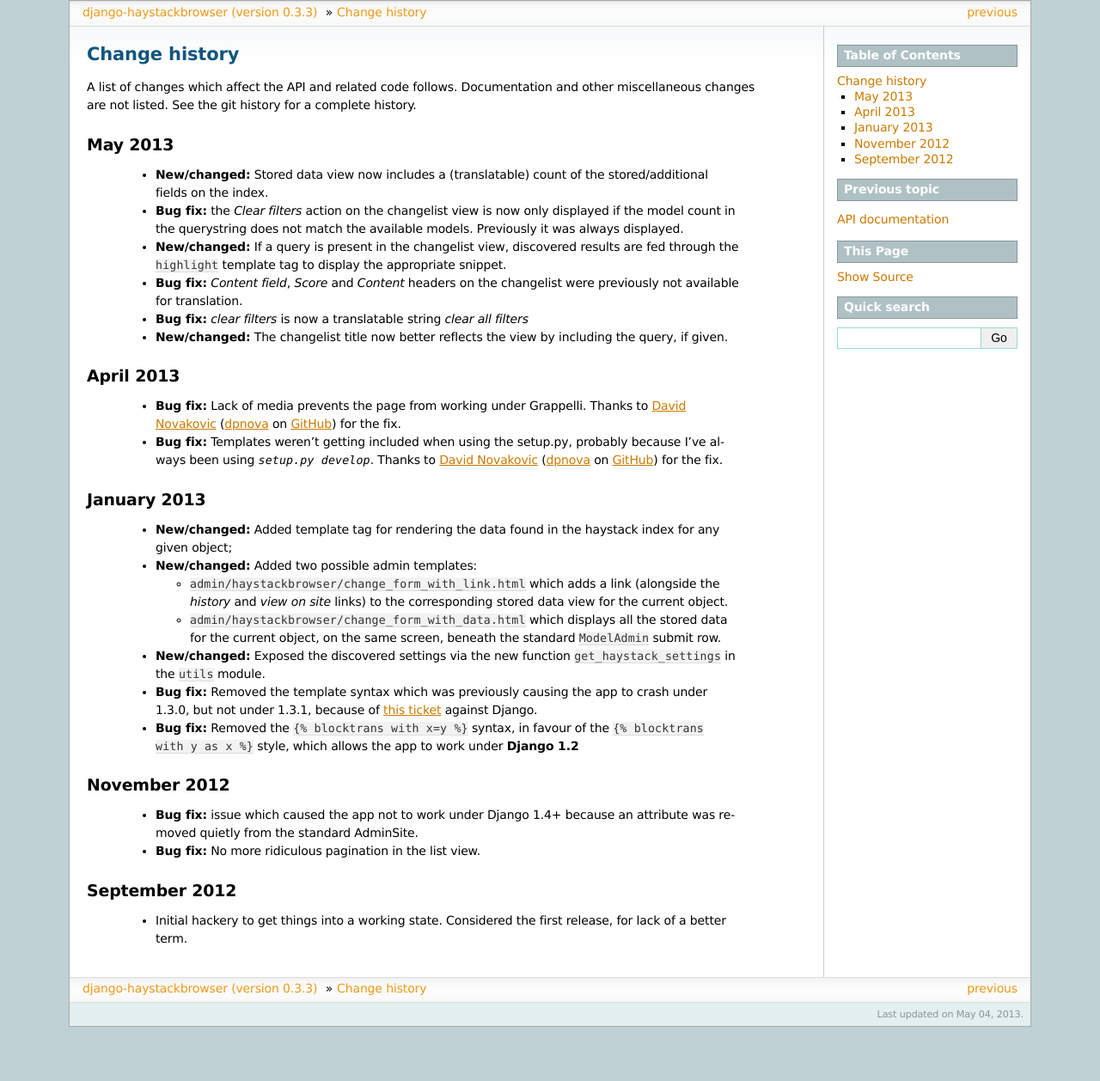
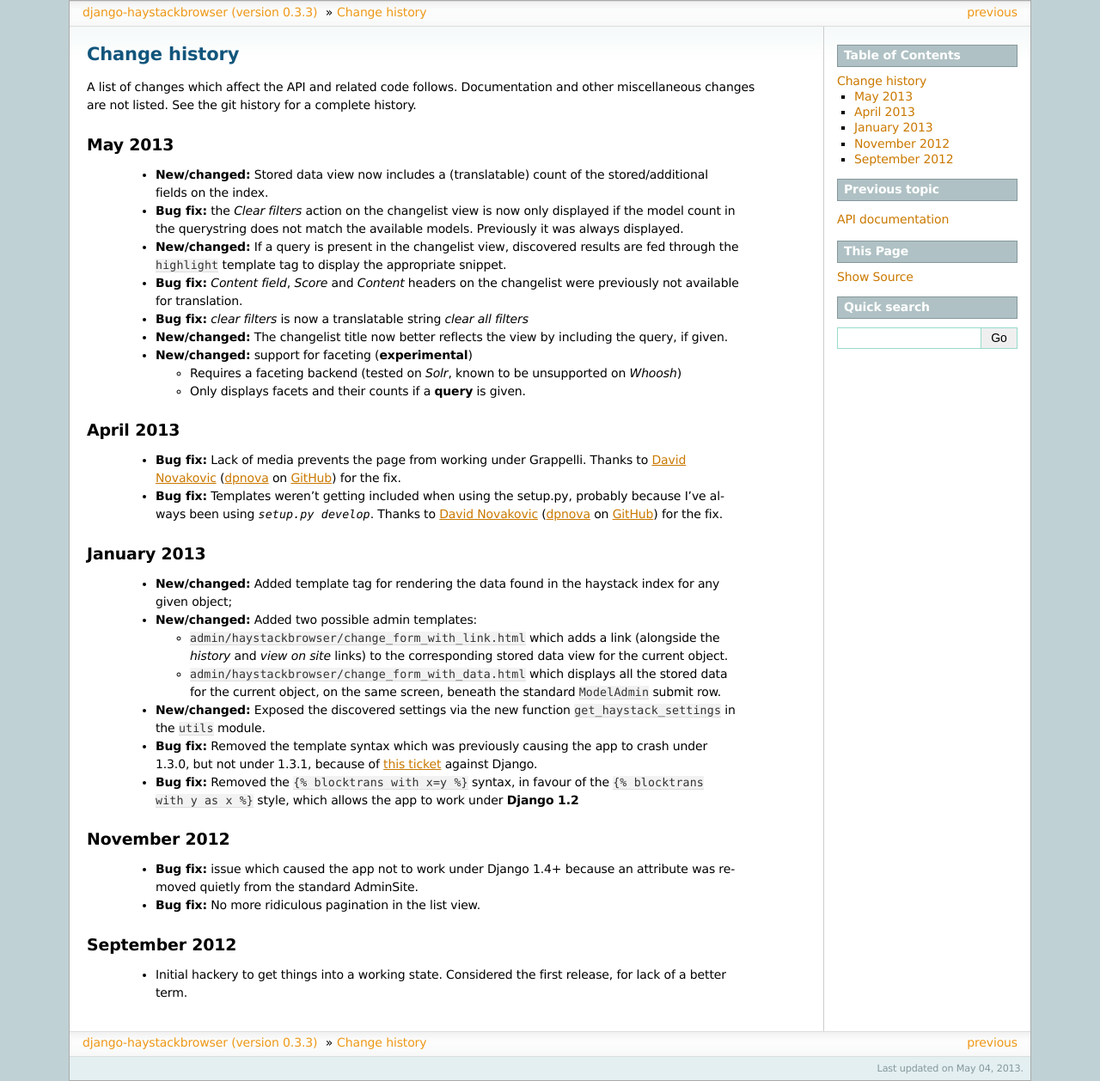
Before and after one commit to kezabelle/django-haystackbrowser, a Sphinx documentation site: the page built from docs/changelog.rst, in a window 1280 px wide. Shown: the whole page at 86% size. Built offline with Sphinx 7.4.7, drawn with Linux system fonts in a browser that asks for light colours; before the commit the page ends 1195 px from its top, so only the background shows below that.

Commit message:
update changelog to mention the faceting changes

```diff
--- a/docs/changelog.rst
+++ b/docs/changelog.rst
@@ -21,6 +21,11 @@
   * |bugfix| *clear filters* is now a translatable string *clear all filters*
   * |feature| The changelist title now better reflects the view by including
     the query, if given.
+  * |feature| support for faceting (**experimental**)
+
+    * Requires a faceting backend (tested on *Solr*, known to be unsupported
+      on *Whoosh*)
+    * Only displays facets and their counts if a **query** is given.
 
 April 2013
 ^^^^^^^^^^
```
